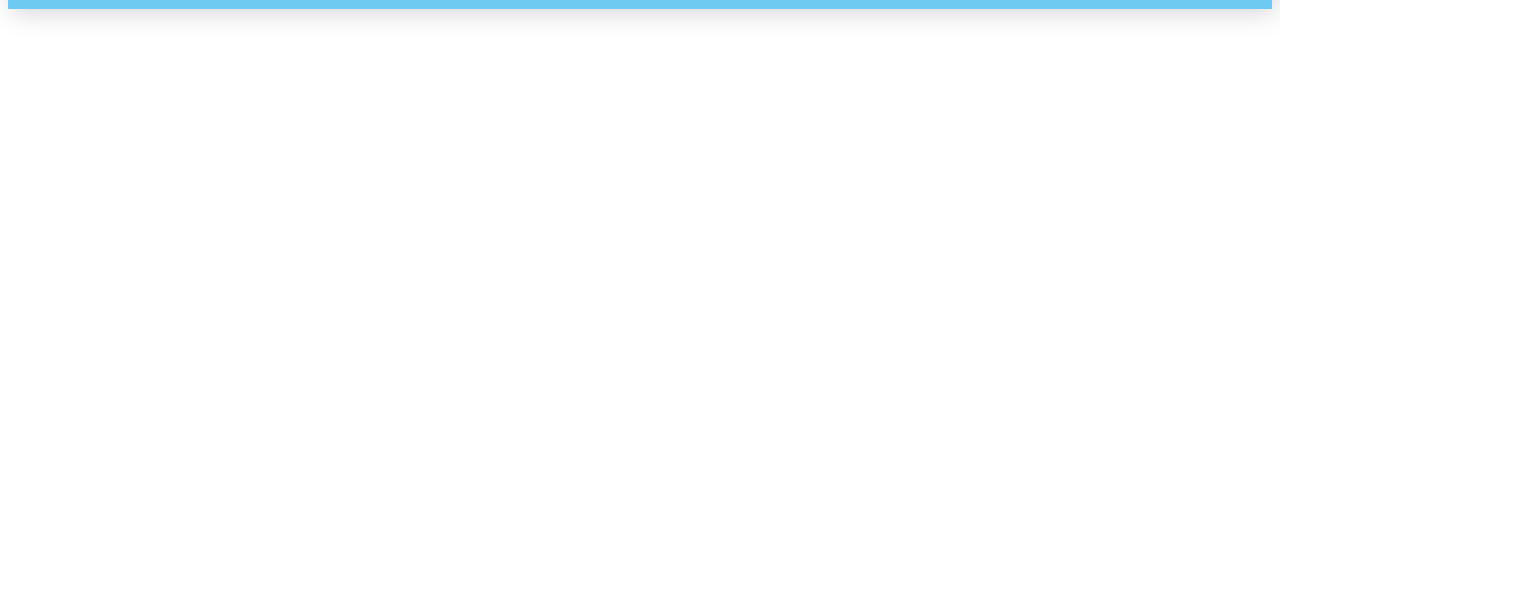
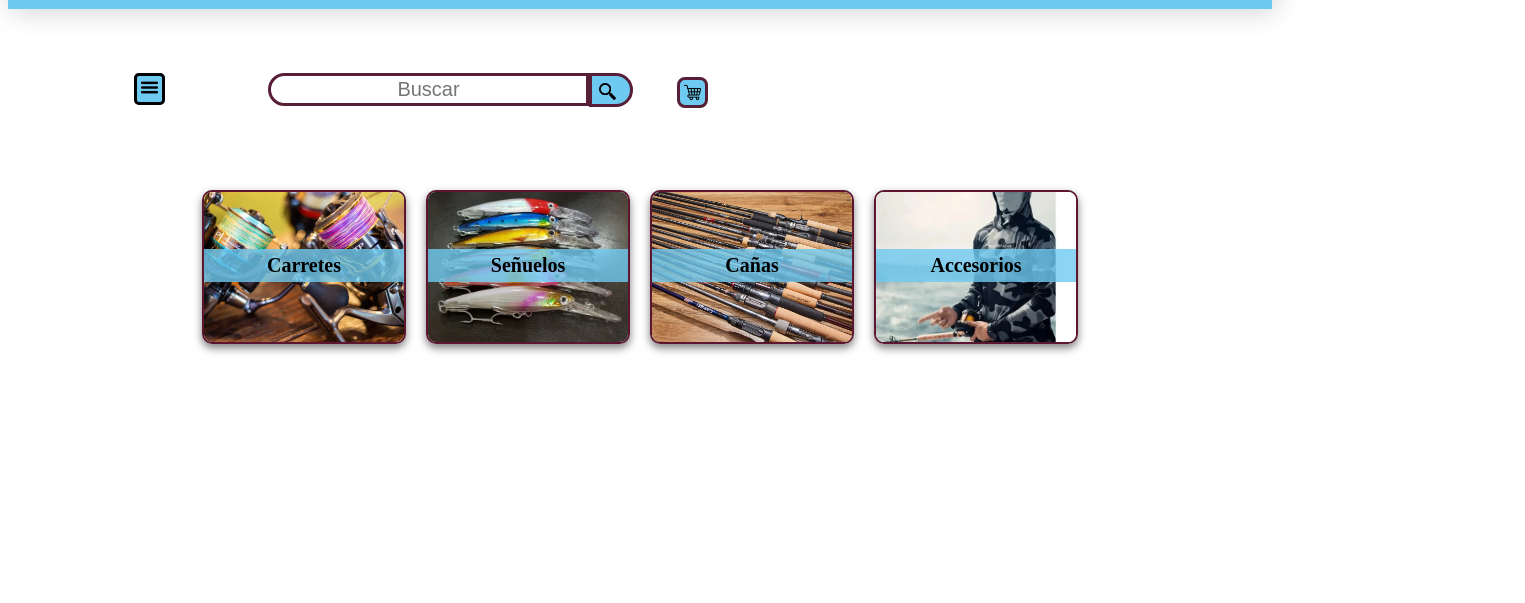
Before and after one commit to SergioOlachea/programacion-web, a plain HTML site: page Yeyo´s_Baja_Fishing/Index.html in a window 1280 px wide. Shown: the part 197-800 px from the top of the page, 1525 px wide, since content can reach past the window. Drawn offline with Linux system fonts and the light colour scheme; a web font is replaced by a local one.

Commit message:
Ejercicio #5 - Sitio con tarjetas (Flex)

```diff
--- a/Yeyo´s_Baja_Fishing/Index.html
+++ b/Yeyo´s_Baja_Fishing/Index.html
@@ -26,5 +26,60 @@
         </div>
 
     </header>
+    <div class="navegation">
+        <div class="container-menu">
+            <input type="checkbox" id="despleg_menu">
+
+            <label for="despleg_menu" class="menu">
+                <img src="Media/menu.png" class="icon-menu">
+            </label>
+
+            <nav class="nav_menu">
+                <ul class="menu_ul">
+                    <li><a href="pedidos.html">Pedidos</a></li>
+                    <li><a href="cañas.html">Cañas</a></li>
+                    <li><a href="carretes.html">Carretes</a></li>
+                    <li><a href="señuelos.html">Señuelos</a></li>
+                </ul>
+            </nav>
+        </div>
+        <div class="busqueda">
+
+            <input id="busqueda-txt" class="input-text" type="text" placeholder="Buscar"required>
+
+            <div class="Buscar-icon">
+                <img src="Media/busqueda-de-lupa.png" class="Buscar">
+            </div>
+        </div>
+
+        <div class="carrito-container">
+            <div class="carrito">
+                <img src="Media/carrito-de-compras.png" class="carrito-icon">
+            </div>
+        </div>
+    </div>
+
+    <div class="cards-content">
+    <a href="carretes.html" class="card">
+        <img src="Media/carretes.jpg" alt="Carretes">
+        <div class="card-text">Carretes</div>
+    </a>
+
+    <a href="señuelos.html" class="card">
+        <img src="Media/señiuelos.webp" alt="Señuelos">
+        <div class="card-text">Señuelos</div>
+    </a>
+
+    <a href="cañas.html" class="card">
+        <img src="Media/cañas.webp" alt="Cañas">
+        <div class="card-text">Cañas</div>
+    </a>
+
+    <a href="accesorios.html" class="card">
+        <img src="Media/OIP.webp" alt="Accesorios">
+        <div class="card-text">Accesorios</div>
+    </a>
+</div>
+
 </body>
 </html>
--- a/Yeyo´s_Baja_Fishing/Styles.css
+++ b/Yeyo´s_Baja_Fishing/Styles.css
@@ -62,3 +62,176 @@ header {
 .user-icon {
     size: 50px;
 }
+
+
+
+/*panel superior*/
+.navegation{
+    position: flex;
+    top: 0;
+    width: 100%;
+    height: auto;
+    padding: 5% 10% ;
+    margin: 0px;
+    align-items: center;
+    display: flex;
+}
+
+.menu{
+    background: rgb(111, 202, 241);
+    width: 25px;
+    height: 25px;
+    border: 3px solid;
+    align-items: center;
+    justify-items: center;
+    border-color: #000;
+    border-radius: 5px;
+    padding: 6px 4px 3px 4px;
+
+}
+
+.icon-menu{
+    width: 17px;
+    height: 17px;
+}
+
+.container-menu .menu_ul{
+        display: block;
+        justify-content: center;
+        background: black;
+}
+
+a{
+    text-decoration: none;
+}
+
+nav ul{
+    background-color: rgb(111, 202, 241);
+}
+nav li{
+    list-style-type: none;
+    padding-right: 25px;
+    height: 30px;
+    color: white;
+    font-size: 19px;
+    transition: font-size 0.1s;
+}
+li:hover{
+    font-size: 21px;
+}
+
+#despleg_menu {
+    display: none;
+}
+
+.nav_menu {
+  max-height: 0;
+  overflow: hidden;
+  transition: max-height 0.5s ease-in-out;
+  background: rgb(111, 202, 241);
+}
+
+#despleg_menu:checked ~ .nav_menu {
+  max-height: 500px;
+}
+
+.busqueda{
+    width: auto;
+    height: auto;
+    display: flex;
+}
+
+.busqueda input{
+    width: 311px;
+    height: 25px;
+    border: 3px solid;
+    border-color: #561F37;
+    border-top-left-radius: 20px;
+    border-bottom-left-radius: 20px;
+    text-align: center;
+    font-size: 20px;
+}
+
+.Buscar-icon{
+    height: 25px;
+    width: 35px;
+    padding: 1px 1px 2px 2px;
+    border: 3px solid;
+    border-color: #561F37;
+    border-top-right-radius: 20px;
+    border-bottom-right-radius: 20px;
+    background: rgb(111, 202, 241);
+}
+
+.Buscar{
+    height: 17px;
+    width: 17px;
+    padding: 6px 4px 3px 5px;
+}
+
+.carrito-container{
+    width: 75px;
+    height: 25px;
+    justify-items: end;
+}
+
+.carrito{
+    background: rgb(111, 202, 241);
+    width: 25px;
+    height: 25px;
+    border: 3px solid;
+    border-color: #561F37;
+    border-radius: 8px;
+}
+
+.carrito-icon{
+    width: 17px;
+    height: 17px;
+    padding: 4px 4px 3px 4px;
+
+}
+
+/*Cartas contenidos*/
+.cards-content {
+    display: flex;
+    justify-content: center;
+    gap: 20px;
+    flex-wrap: wrap;
+    margin: 20px;
+}
+
+.card {
+    position: relative;
+    width: 200px;
+    height: 150px;
+    border-radius: 10px;
+    overflow: hidden;
+    text-decoration: none;
+    border: 2px solid #5c1631;
+    box-shadow: 0 4px 8px rgba(0,0,0,0.5);
+    transition: transform 0.2s ease-in-out;
+}
+
+.card img {
+    width: 100%;
+    height: 100%;
+    object-fit: cover;
+    display: block;
+}
+
+.card-text {
+    position: absolute;
+    bottom: 40%;
+    left: 0;
+    width: 100%;
+    text-align: center;
+    background: rgba(111, 202, 241, 0.8);
+    color: black;
+    font-size: 20px;
+    font-weight: bold;
+    padding: 5px 0;
+}
+
+.card:hover {
+    transform: scale(1.05);
+}
```
Also changed, not shown: Readme.md, Yeyo´s_Baja_Fishing/Media/OIP.webp (added), Yeyo´s_Baja_Fishing/Media/busqueda-de-lupa.png (added), Yeyo´s_Baja_Fishing/Media/carretes.jpg (added), Yeyo´s_Baja_Fishing/Media/carrito-de-compras.png (added), Yeyo´s_Baja_Fishing/Media/cañas.webp (added), Yeyo´s_Baja_Fishing/Media/menu.png (added), Yeyo´s_Baja_Fishing/Media/señiuelos.webp (added), Yeyo´s_Baja_Fishing/Media/temu_palette.png (added).
